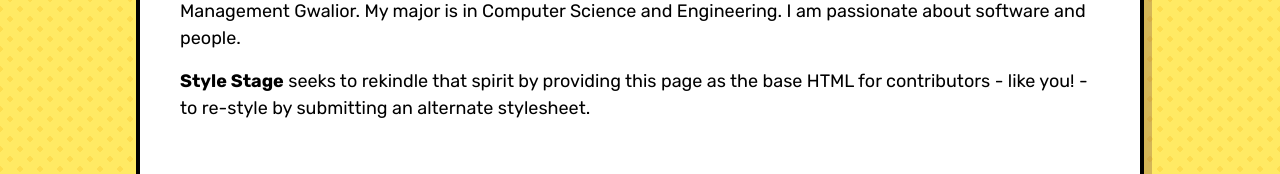
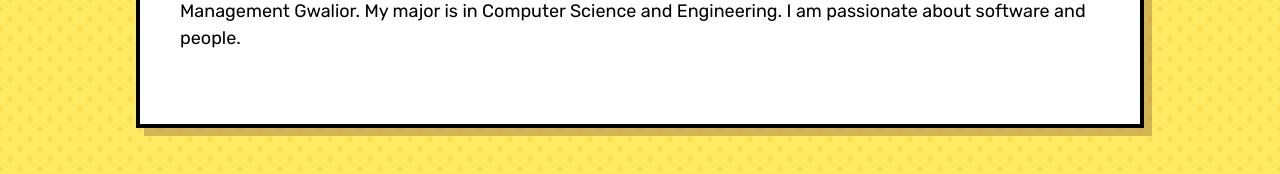
Before and after one commit to Rexbeast2/personal_website, a plain HTML site: page index.html in a window 1280 px wide. Shown: the part 871-1045 px from the top of the page. Drawn offline with Linux system fonts and the light colour scheme.

Commit message:
Update index.html

```diff
--- a/index.html
+++ b/index.html
@@ -40,14 +40,14 @@
       <section class="container">
         <h2>About me </h2>
         <p>
-          I am , <a>Sukhveer Singh</a> a secound year B.tech student from Indian Institute of Information Technology and Management Gwalior.
+    I am , <a>Sukhveer Singh</a> a secound year B.tech student from Indian Institute of Information Technology and Management Gwalior.
           My major is in Computer Science and Engineering.
           I am passionate about software and people.
         </p>
         <p>
-          <strong>Style Stage</strong> seeks to rekindle that spirit by providing this page as
+          <!--      <strong>Style Stage</strong> seeks to rekindle that spirit by providing this page as
           the base HTML for contributors - like you! - to re-style by submitting an alternate
-          stylesheet.
+          stylesheet. -->
         </p>
       </section>
       <section class="container">
```
